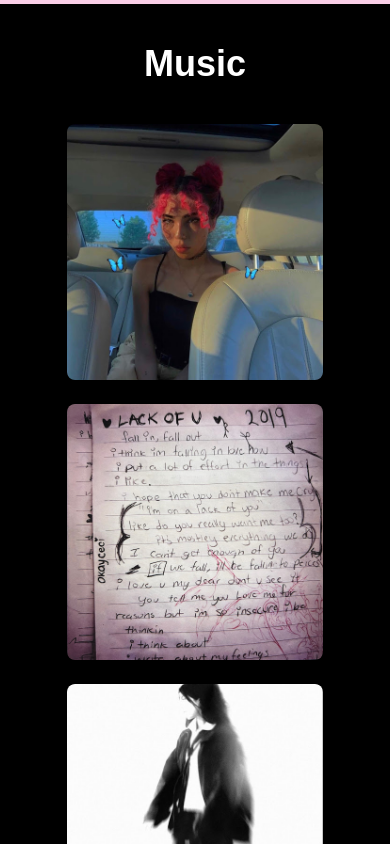
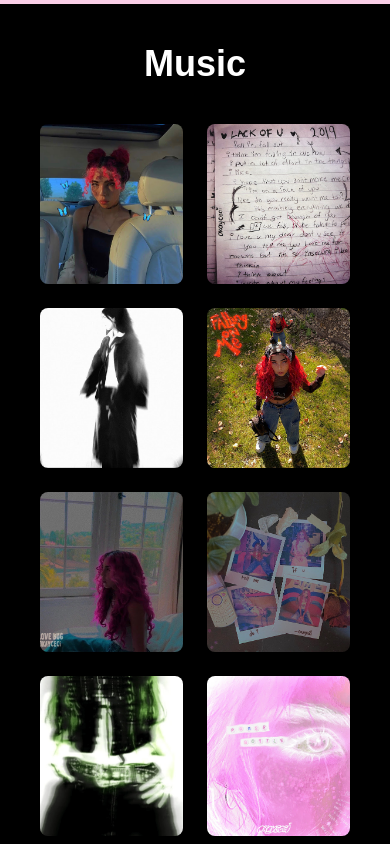
Before and after one commit to makennalehnert/okayceci-website, a React (Vite) app: page / in a window 390 px wide. Shown: the part 840-1684 px from the top of the page. Built offline with nearby package versions, Linux system fonts and the light colour scheme; the HTML template or start-up script is replaced by a standard one; a web font is replaced by a local one.

Commit message:
updated styling and layout for music page on mobile

```diff
--- a/src/components/Music.jsx
+++ b/src/components/Music.jsx
@@ -105,24 +105,28 @@ const [selectedSong, setSelectedSong] = useState(null);
     <section id="music" className="min-h-screen scroll-mt-10 bg-black text-white font-barlow p-10">
       <h2 className="text-4xl font-bitcount font-bold mb-10 text-center">Music</h2>
       <div className = "flex justify-center items-center" >
-      <div className="grid grid-cols-1 sm:grid-cols-2 md:grid-cols-3 gap-6">
-        {songs.map((song) => (
+      <div className="grid grid-cols-2 sm:grid-cols-2 md:grid-cols-3 gap-6">
+        {songs.map((song,index) => (
           <motion.div
             key={song.title}
-            className="relative cursor-pointer overflow-hidden rounded-lg"
+            className={`relative group cursor-pointer overflow-hidden rounded-lg
+              ${songs.length % 2 === 1 && index === songs.length - 1 ? "col-span-2 flex justify-center" : ""}
+            `}
             whileHover={{ scale: 1.05 }}
             onClick={() => setSelectedSong(song)}
            >
-            {/* Album cover */}
+            <div>
               <img
                 src={song.cover}
                 alt={song.title}
-              className="w-64 h-64 object-cover rounded-md"
+                className="w-full h-40 sm:h-56 md:h-64 object-cover"
               />
+            </div>
 
-            {/* Hover overlay */}
-            <div className="absolute w-64 h-64 inset-0 bg-black bg-opacity-50 flex items-center justify-center opacity-0 hover:opacity-100 transition-opacity duration-300">
-              <span className="text-white font-bold text-lg">Listen to {song.title}</span>
+          <div className="absolute inset-0 flex items-center justify-center bg-black/50 opacity-0 group-hover:opacity-100 transition-opacity duration-300">
+            <span className="text-white font-bold text-sm sm:text-lg text-center px-2">
+            Listen to {song.title}
+            </span>
           </div>
           </motion.div>
         ))}
```
Lines whose indentation alone changed are shown as unchanged.
